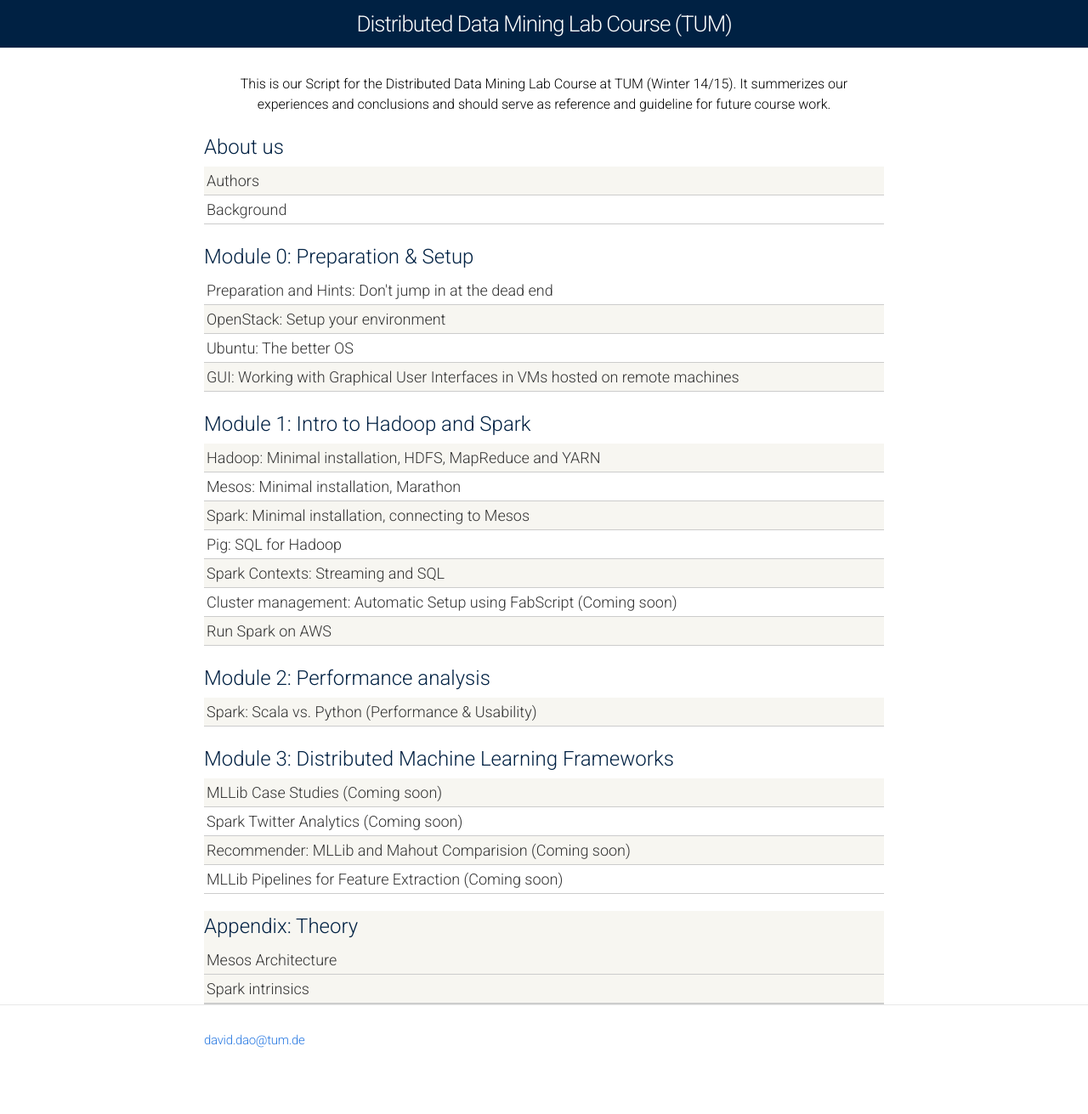
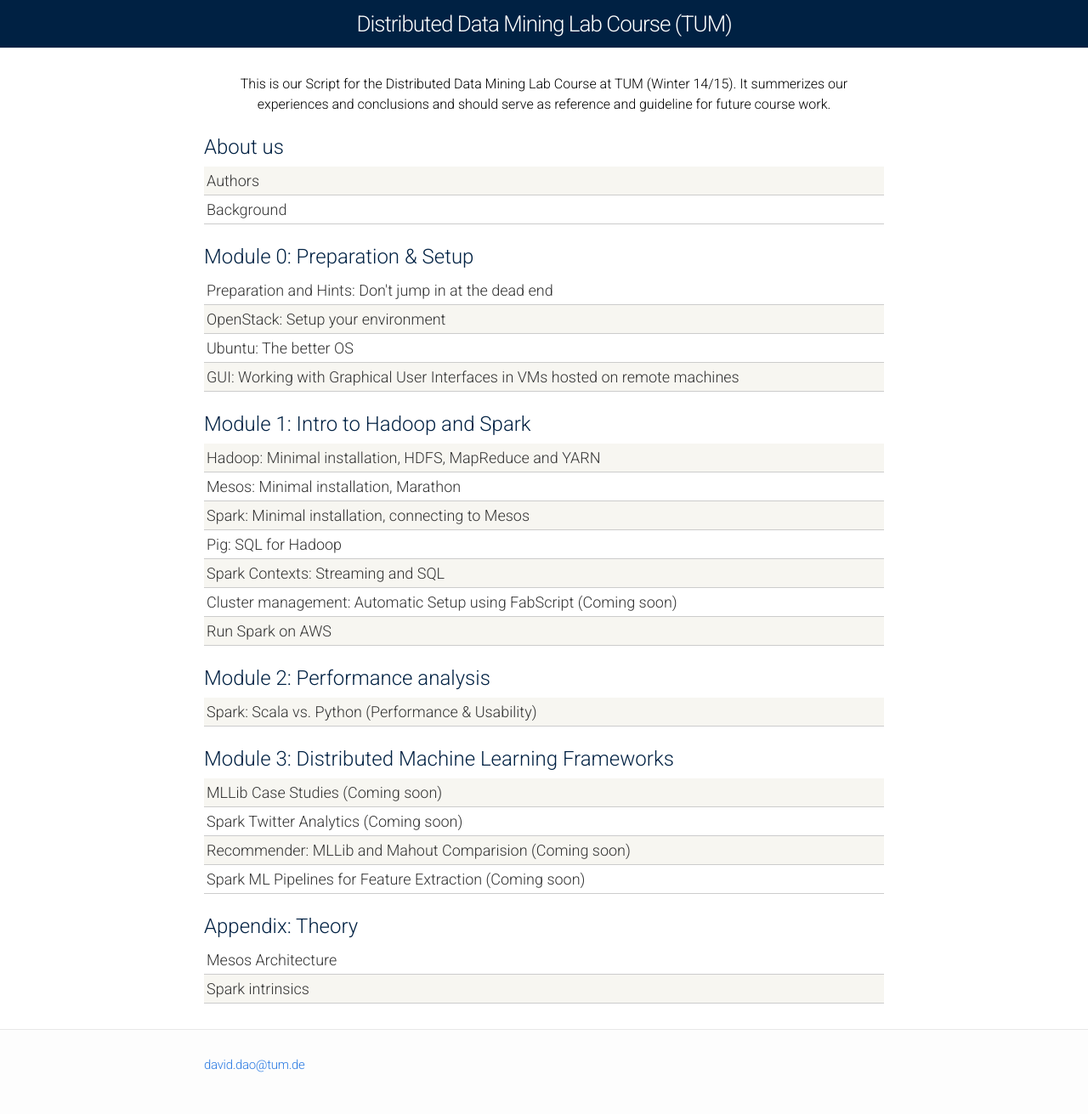
Before and after one commit to daviddao/ddm-script, a Jekyll site: the page built from index.html, in a window 1280 px wide. Shown: the whole page at 85% size. Built offline with Jekyll 4.4.1, drawn with Linux system fonts in a browser that asks for light colours; Markdown is read by kramdown in place of the engine named in the settings.

Commit message:
Update index.html

```diff
--- a/index.html
+++ b/index.html
@@ -124,11 +124,11 @@
 
      <div class="materials-item">
     <a href="pipelines/">
-      MLLib Pipelines for Feature Extraction (Coming soon)
+      Spark ML Pipelines for Feature Extraction (Coming soon)
     </a>
     </div>
 
-    <div class="materials-item">
+    <!--div class="materials-item">
     <!--<a href="neuro/">-->
       <!--Thunder: Spark-based large data neuroscience (Coming soon)-->
     <!--</a>-->
```
